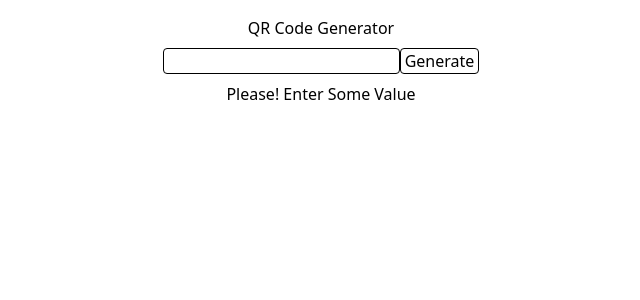
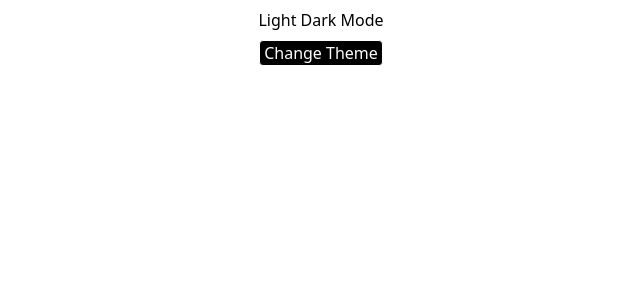
Before and after one commit to NoorMohdDev/ReactJS-Projects, a React (Vite) app: page / in a window 1280 px wide. Shown: the top 300 px of the page, without its empty margins (319-959 px from the left). Built offline with nearby package versions, Linux system fonts and the light colour scheme.

Commit message:
Add lightDarkMode, customHook

```diff
--- a/src/App.jsx
+++ b/src/App.jsx
@@ -6,11 +6,12 @@ import ImageSliderV2 from "./components/Image-Slider/ImageSliderV2.jsx"
 import LoadMoreButton from "./components/Load-More-Button/LoadMoreButton.jsx"
 import Dropdown from "./components/Dropdown/Dropdown.jsx"
 import QRGenerator from "./components/QR-Generator/QRGenerator.jsx"
+import LightDarkMode from "./components/Light-Dark-Mode/LightDarkMode.jsx"
 
 function App() {
 
   return (
-    <div className="p-4 box-border">
+    <div className="box-border">
       {/* <Accordian/> */}
       {/* <StarRating/> */}
       {/* <RandomColorGenerator/> */}
@@ -18,7 +19,8 @@ function App() {
       {/* <ImageSliderV2/> */}
       {/* <LoadMoreButton/> */}
       {/* <Dropdown/> */}
-      <QRGenerator/>
+      {/* <QRGenerator/> */}
+      <LightDarkMode/>
     </div>
   )
 }
--- /dev/null
+++ b/src/components/Light-Dark-Mode/LightDarkMode.jsx
@@ -0,0 +1,19 @@
+import React from 'react'
+import useLocalStorage from './useLocalStorage.jsx'
+
+function LightDarkMode() {
+  const [theme, setTheme] = useLocalStorage("theme","dark")
+
+  function handelToggleTheme(e) {
+    e.target.parentElement.parentElement.parentElement.classList.toggle("bg-black")
+    setTheme(theme==="light"?"dark":"light")
+  }
+  return (
+    <div className='p-2'>
+      <h1 className={`text-center ${theme==="light"?"text-white":"text-black"}`} >Light Dark Mode</h1>
+      <button onClick={handelToggleTheme} className={`border rounded ${theme==="light"?"text-black bg-white":"text-white bg-black"} px-1 p m-2`} type="button">Change Theme</button>
+    </div>
+  )
+}
+
+export default LightDarkMode
--- /dev/null
+++ b/src/components/Light-Dark-Mode/useLocalStorage.jsx
@@ -0,0 +1,25 @@
+import { useEffect } from "react";
+import { useState } from "react";
+
+export default function useLocalStorage(key, defaultValue) {
+  const [value, setValue] = useState(() => {
+    let currentValue;
+
+    try {
+      currentValue = JSON.parse(
+        localStorage.getItem(key) || String(defaultValue)
+      );
+    } catch (error) {
+      console.log(error);
+      currentValue = defaultValue;
+    }
+
+    return currentValue;
+  });
+
+  useEffect(() => {
+    localStorage.setItem(key, JSON.stringify(value));
+  }, [key, value]);
+
+  return [value, setValue];
+}
--- a/src/main.jsx
+++ b/src/main.jsx
@@ -4,7 +4,7 @@ import App from './App.jsx'
 import './main.css';
 createRoot(document.getElementById('root')).render(
   // <StrictMode>
-    <div className='flex w-100% h-100vh justify-center item-center'>
+    <div style={{height:"100vh", width:"100%"}} className='flex justify-center item-center'>
     <App />
     </div>
   // </StrictMode>,
```
